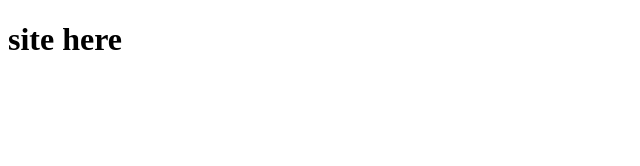
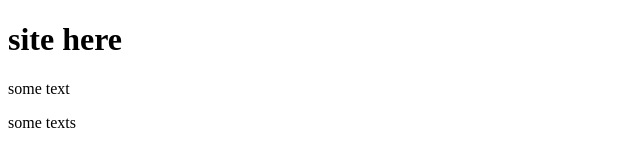
Before and after one commit to webico18/site, a plain HTML site: page index.html in a window 1280 px wide. Shown: the whole page, without its empty margins (0-640 px from the left). Drawn offline with Linux system fonts and the light colour scheme.

Commit message:
first commit

```diff
--- a/index.html
+++ b/index.html
@@ -7,6 +7,8 @@
 </head>
 <body>
 <h1>site here</h1>
+<p>some text</p>
+<p>some texts</p>
 
 </body>
 </html>
```
